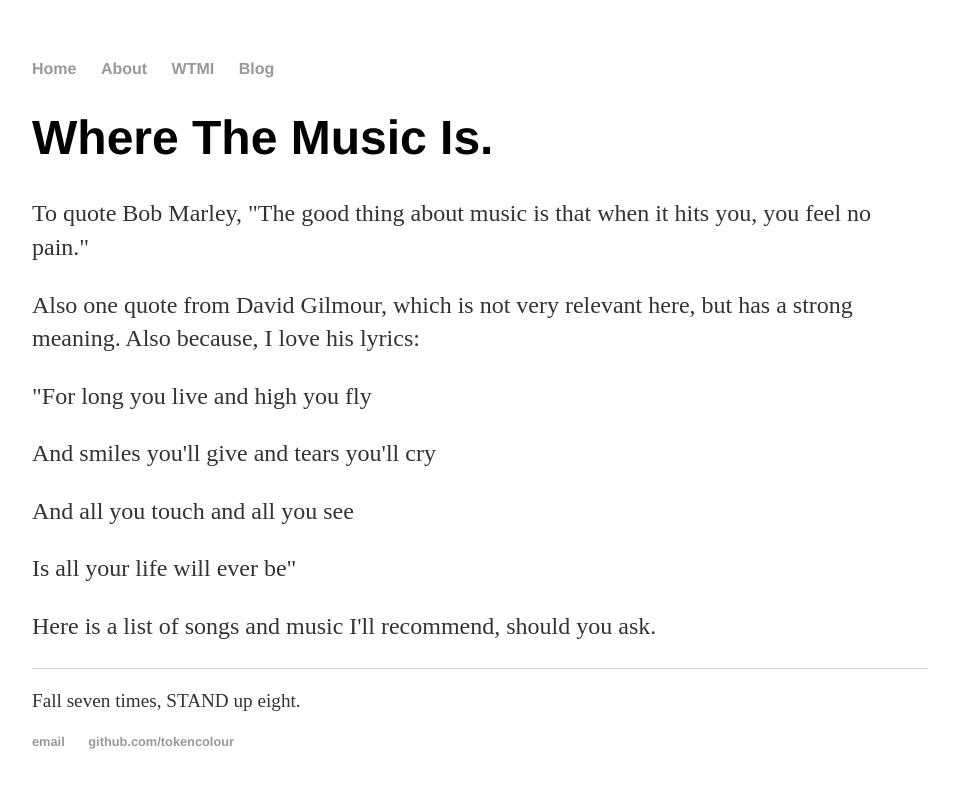
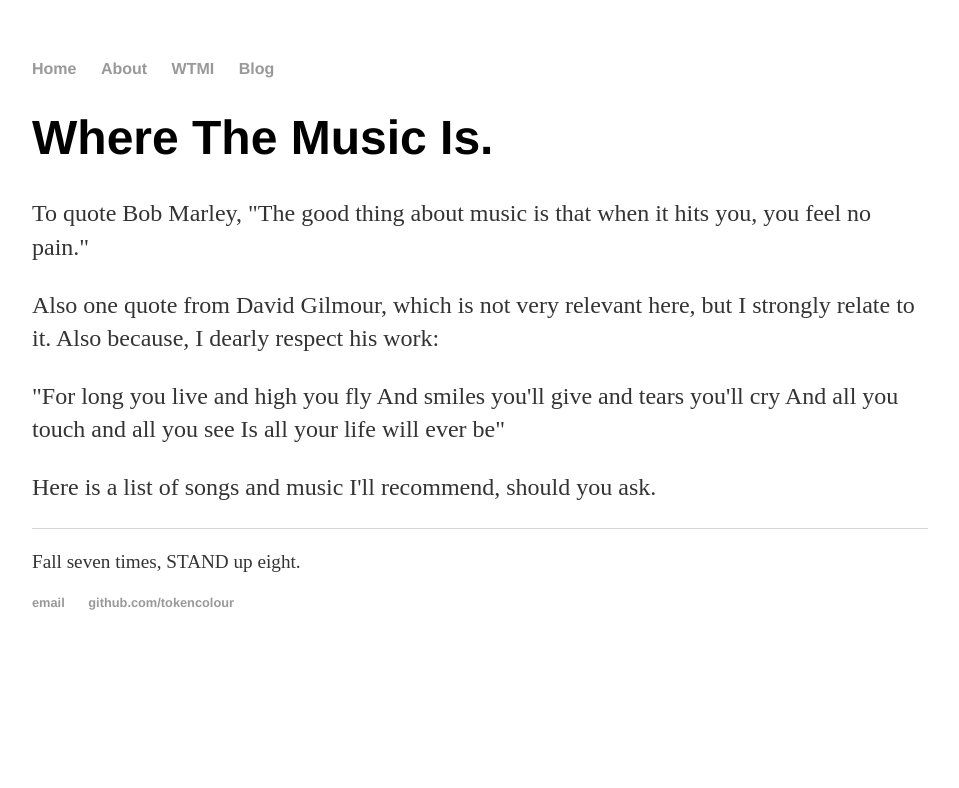
Before and after one commit to tokencolour/tokencolour.github.io, a Jekyll site: the page built from wtmi/index.html, in a window 1280 px wide. Shown: the top 788 px of the page, without its empty margins (160-1119 px from the left). Built offline with Jekyll 4.4.1, drawn with Linux system fonts in a browser that asks for light colours.

Commit message:
fixed wtmi

```diff
--- a/wtmi/index.html
+++ b/wtmi/index.html
@@ -5,11 +5,11 @@
 <div class="blurb">
 	<h1>Where The Music Is.</h1>
 	<p> To quote Bob Marley, "The good thing about music is that when it hits you, you feel no pain." </p>
-	<p> Also one quote from David Gilmour, which is not very relevant here, but has a strong meaning. Also because, I love his lyrics:
-	<p> "For long you live and high you fly</p>
-	<p> And smiles you'll give and tears you'll cry</p>
-	<p> And all you touch and all you see</p>
-	<p> Is all your life will ever be"</p>
+	<p> Also one quote from David Gilmour, which is not very relevant here, but I strongly relate to it. Also because, I dearly respect his work:
+	<p> "For long you live and high you fly
+		 And smiles you'll give and tears you'll cry
+		 And all you touch and all you see
+		 Is all your life will ever be"</p>
 	<p> Here is a list of songs and music I'll recommend, should you ask. </p>
 	<p>  </p>
 
```
